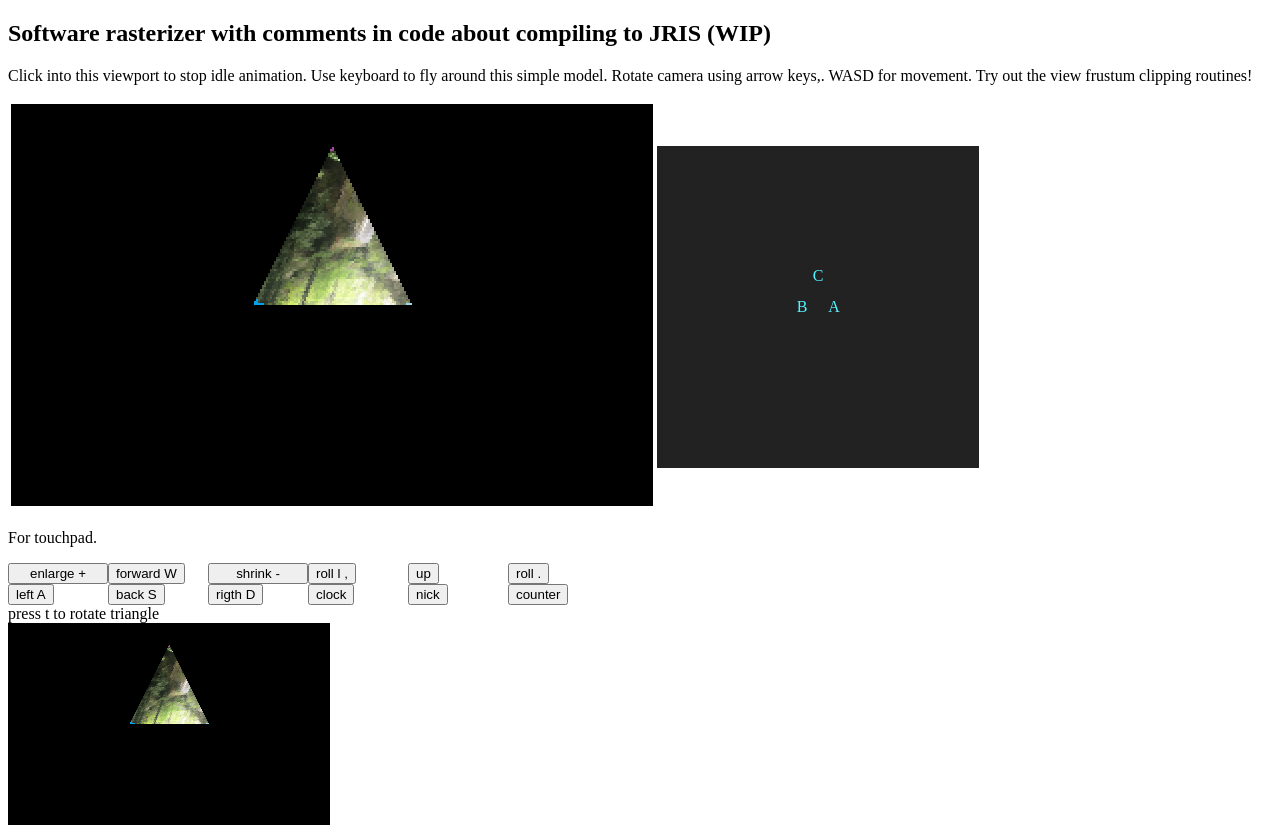
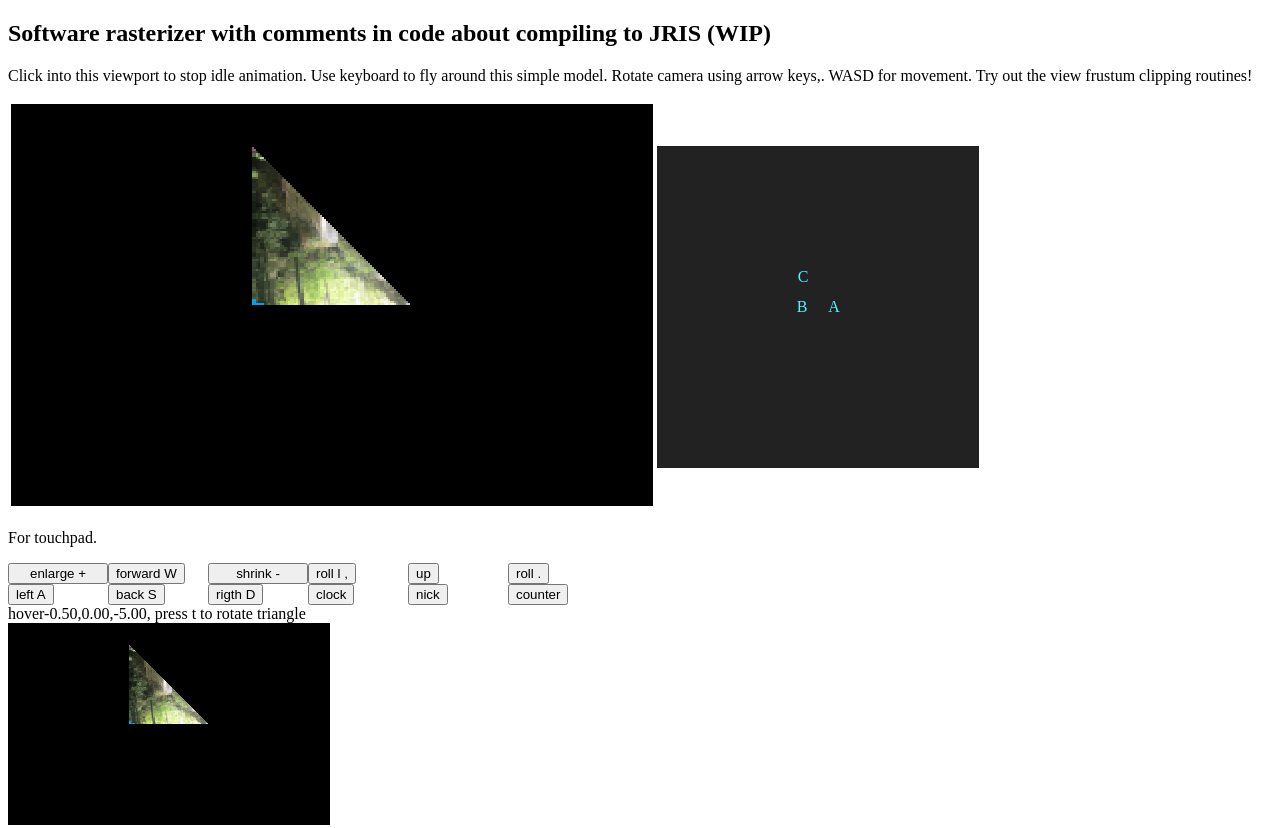
Before and after one commit to A-C-Rosenfeldt/AtariJag6DoFtexture60fps, a website with bundled scripts: page public/index.htm in a window 1280 px wide. Shown: the top 828 px of the page. Built offline with nearby package versions, Linux system fonts and the light colour scheme.

```diff
--- a/public/Transform.js
+++ b/public/Transform.js
@@ -18,7 +18,7 @@
 // Mesh and camere kinda use the same math. I even decided on a specific implementation : Matrix over quaternions
 export class Mesh {
     constructor() {
-        this.polygon = [new Vec3([[1, 0, 0]]), new Vec3([[-1, 0, 0]]), new Vec3([[0, -2, 0]])];
+        this.polygon = [new Vec3([[1, 0, 0]]), new Vec3([[-1, 0, 0]]), new Vec3([[-1, -2, 0]])];
     }
     rotate() {
         for (let i = 0; i < this.polygon.length; i++) { // In-place screams C-style for
--- a/public/game.js
+++ b/public/game.js
@@ -6,6 +6,7 @@
 let mesh = new Mesh();
 let mapper = new Mapper(); // Loads assets (names are just one hop away). So Better invert control! Load it here in the start-up script and inject into the business logic (infinite plane). OOP would make the plane logic hide this because no one else here deals with bitmaps when this runs in production. But here we need to see the bitmap to debug the rasterizer.
 let p = new Polygon_in_cameraSpace(mapper);
+p.dbuggy = document.getElementById("cameraHover");
 mesh.transform(controller); //.polygon
 // Todo: Test assert that transform is not 000
 p.project(mesh.transformed.map(cs => new Vertex_in_cameraSpace(cs.v))); // Interleave 3d and projected vertices for debugging and easy loops when back tracking. I guess that for debugging a reference at both places helps
--- a/public/index.htm
+++ b/public/index.htm
@@ -41,7 +41,7 @@
   <div> <button id="nick"disabled="true">nick</button> </div>
   <div><button id="counter"disabled="true">counter</button></div>
 </div>
-  <div> press t to rotate triangle </div>
+  <div> <span id="cameraHover"></span><span> press t to rotate triangle</span> </div>
 		<canvas id="Canvas2dGame" width="320" height="200" style="border:1px solid #000000;image-rendering: pixelated;
     image-rendering: crisp-edges;" class=""></canvas>
 </div>
--- a/public/infinite_plane_mapper.js
+++ b/public/infinite_plane_mapper.js
@@ -53,9 +53,9 @@
         let pl = ([this.z].concat(this.UVmapping_fromST).map(p => p.reduce((s, c, i) => s + c * factor_on_the_right[i]))); // need a way to transform this into gradients for rasterizer
         return pl;
     }
-    uvzw_from_viewvector(C) {
+    uvzw_from_viewvector(C, dbuggy) {
         // s, t  = texture cooridinates ( t like texture ). The third is "along Normal" or should I write "Altitude" ?
-        const stn_from_viewvector = this.infinte_checkerBoard_m(C);
+        const stn_from_viewvector = this.infinte_checkerBoard_m(C, dbuggy);
         // the rest should result in new PixelShader( at_bottomRight_of_Center, gradient )  // InfiniteCheckerBoard is PixelShader
         // view vector has fixed z component => at_bottomRight_of_Center
         // UV mapping to harmonize st with z : none is aligned with any of the edges ( only by luck )
@@ -110,9 +110,10 @@
         return texel;
     }
     // like mode-z on SNES (tm)
-    infinte_checkerBoard_m(C) {
+    infinte_checkerBoard_m(C, dbugy) {
         const cv = new CameraViewvector;
         cv.cameraPosition = new Vec([this.transform_into_texture_space(C), this.UVmapping_Offest.concat(0)]); // pos point of camera relative to UV origin on st plane (so that we can use a texture atlas)
+        dbugy.textContent = "hover" + cv.cameraPosition.v.map(c => c.toFixed(2) + ",").reduce((t, p) => t + p, "");
         cv.viewVector = this.transform_into_texture_space_m(); // view vector  ( many vectors for one camera ? )
         //let tau=c[2]  /v[2]     // todo: use law of ascocitaten to change order of matrix mul and div
         // 2 -> 0,1
--- a/public/rasterizer.js
+++ b/public/rasterizer.js
@@ -407,7 +407,7 @@
         {
             let t = vertices.slice(0, 3).map(v => (v.inSpace)); // take 3 vertices and avoid overdetermination for polygons
             texturemap.transform_into_texture_space__constructor(new Vec3([t[0], t[1]]), new Vec3([t[2], t[1]])); // My first model will have the s and t vectors on edges 0-1-2  .  for z-comparison and texture maps
-            payload = texturemap.uvzw_from_viewvector(t[1]);
+            payload = texturemap.uvzw_from_viewvector(t[1], this.dbuggy);
         }
         //console.log("payload",payload.nominator) ; // Error: payload is not really constructed
         this.rasterize_onscreen(with_corners, payload, vertex_control); // JRISC seems to love signed multiply. So, to use the full 16bit, (0,0) is center of screen at least after all occlusion and gradients are solved. The blitter on the other hand wants 12-bit unsigned values
--- a/src/Transform.ts
+++ b/src/Transform.ts
@@ -32,7 +32,7 @@
       }
     }
   }
-  private polygon = [new Vec3([[1, 0, 0]]), new Vec3([[-1, 0, 0]]), new Vec3([[0, -2, 0]])];
+  private polygon = [new Vec3([[1, 0, 0]]), new Vec3([[-1, 0, 0]]), new Vec3([[-1, -2, 0]])];
 
   scale(factor: number) {
     for (let i = 0; i < this.polygon.length; i++) { // In-place screams C-style for
--- a/src/game.ts
+++ b/src/game.ts
@@ -7,6 +7,7 @@
 let mesh = new Mesh()
 let mapper = new Mapper() // Loads assets (names are just one hop away). So Better invert control! Load it here in the start-up script and inject into the business logic (infinite plane). OOP would make the plane logic hide this because no one else here deals with bitmaps when this runs in production. But here we need to see the bitmap to debug the rasterizer.
 let p = new Polygon_in_cameraSpace(mapper)
+p.dbuggy=document.getElementById("cameraHover")
 mesh.transform(controller) //.polygon
 
 // Todo: Test assert that transform is not 000
--- a/src/rasterizer.ts
+++ b/src/rasterizer.ts
@@ -247,6 +247,7 @@
 
 	epsilon = 0.001  // epsilon depends on the number of bits goint into IMUL. We need to factor-- in JRISC . So that floor() will work.
 	readonly m: Mapper;
+	dbuggy: any;
 
 	constructor(m: Mapper) {
 		this.m = m
@@ -486,7 +487,7 @@
 		{
 			let t = vertices.slice(0, 3).map(v => (v.inSpace))  // take 3 vertices and avoid overdetermination for polygons
 			texturemap.transform_into_texture_space__constructor(new Vec3([t[0], t[1]]), new Vec3([t[2], t[1]]))  // My first model will have the s and t vectors on edges 0-1-2  .  for z-comparison and texture maps
-			payload = texturemap.uvzw_from_viewvector(t[1])
+			payload = texturemap.uvzw_from_viewvector(t[1],this.dbuggy)
 		}
 
 		//console.log("payload",payload.nominator) ; // Error: payload is not really constructed
```
Also changed, not shown: src/infinite_plane_mapper.ts (+5 -3 lines), 4 other files.
